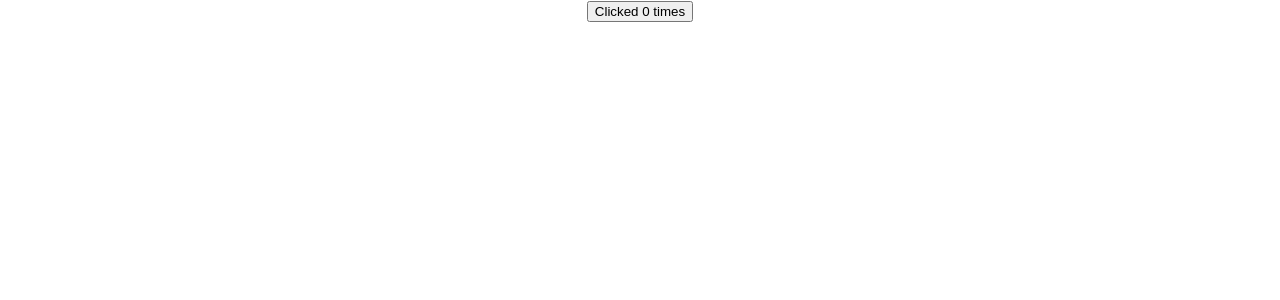
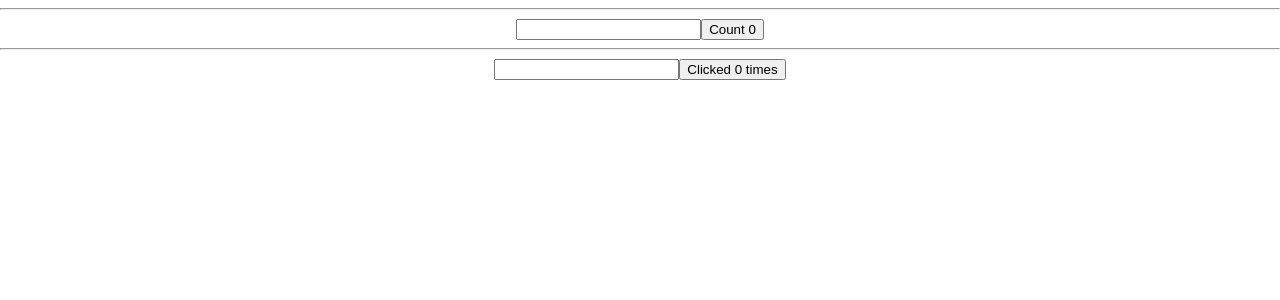
Before and after one commit to Ales2003/react-hooks-new, a React (Create React App) app: page / in a window 1280 px wide. Shown: the top 300 px of the page. Built offline with nearby package versions, Linux system fonts and the light colour scheme.

Commit message:
useEffect - onditionally run effect

```diff
--- a/src/App.js
+++ b/src/App.js
@@ -1,11 +1,17 @@
 import React from 'react';
 import './App.css'
+import ClassCounter from './components/ClassCounter';
 import UseEffectHoockOne from './components/UseEffectHoockOne';
+
 
 
 function App() {
   return (
     <div className="App">
+
+      <hr/>
+      <ClassCounter />
+      <hr/>
       <UseEffectHoockOne />
      </div>
   );
--- a/src/components/ClassCounter.js
+++ b/src/components/ClassCounter.js
@@ -6,13 +6,18 @@ class ClassCounter extends Component {
         super(props)
 
         this.state = {
-            count: 0
+            count: 0,
+            name: ''
         }
     }
 
     //replaced componentDidMount and componentDidUpdate
-    componentDidUpdate(){
-        document.title = 'Document was updated ' +  this.state.count + ' times'
+    componentDidUpdate(prevProps, prevState){
+        if(prevState.count !== this.state.count) {
+            console.log('Update doc title')
+            document.title = 'Document was updated ' +  this.state.count + ' times'
+        }
+
     }
 
     incrementCount = () => {
@@ -24,6 +29,13 @@ class ClassCounter extends Component {
     render (){
         return (
             <div>
+                <input
+                    type = "text"
+                    value = {this.state.name}
+                    onChange = {e => {
+                        this.setState({name: e.target.value})
+                    }}
+                />
                 <button onClick = {this.incrementCount}>Count {this.state.count} </button>
             </div>
         );
--- a/src/components/UseEffectHoockOne.js
+++ b/src/components/UseEffectHoockOne.js
@@ -2,13 +2,25 @@ import React, { useState, useEffect } from 'react'
 
 function UseEffectHoockOne() {
     const [count, setCount] = useState(0)
-    //pass as arg f-n executer after every render
+    const [name, setName] = useState('')
+
+    //pass as 1. param f-n executer after eery render
+    // for condition invoking
+    //pass as 2. param array of values  which the effect depends on. Iv value not changes - eccect will be no t invoked
     useEffect(()=>{
+        console.log('useEffect => Update doc title')
         document.title = 'Document was updated ' +  count + ' times'
-    })
+    }, [name])
 
     return (
     <div>
+        <input
+            type = "text"
+            value = {name}
+            onChange = {e => {
+                setName(e.target.value)
+            }}
+        />
         <button onClick = {() => setCount(count + 1)}>Clicked {count} times </button>
     </div>
     )
```
